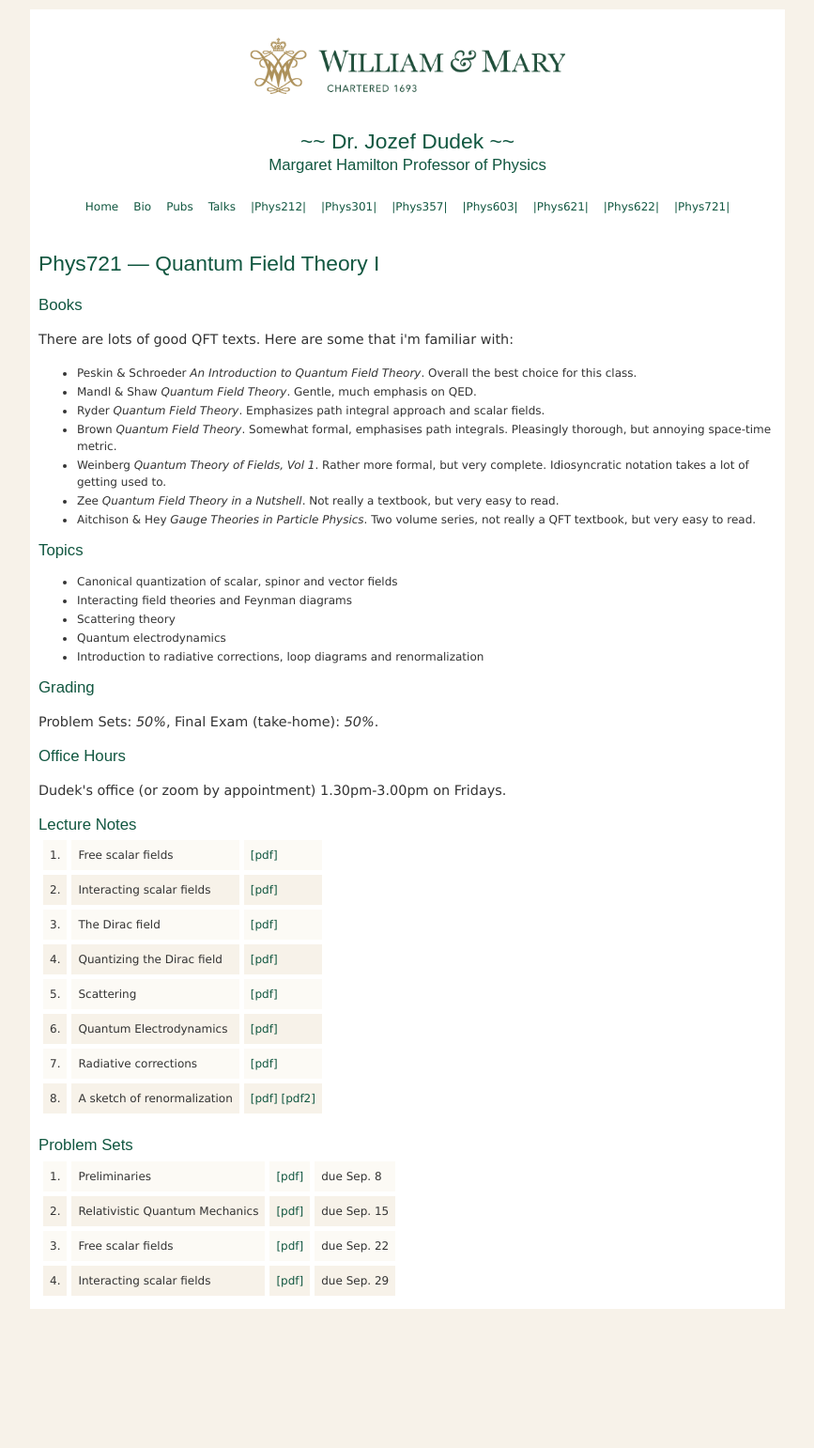
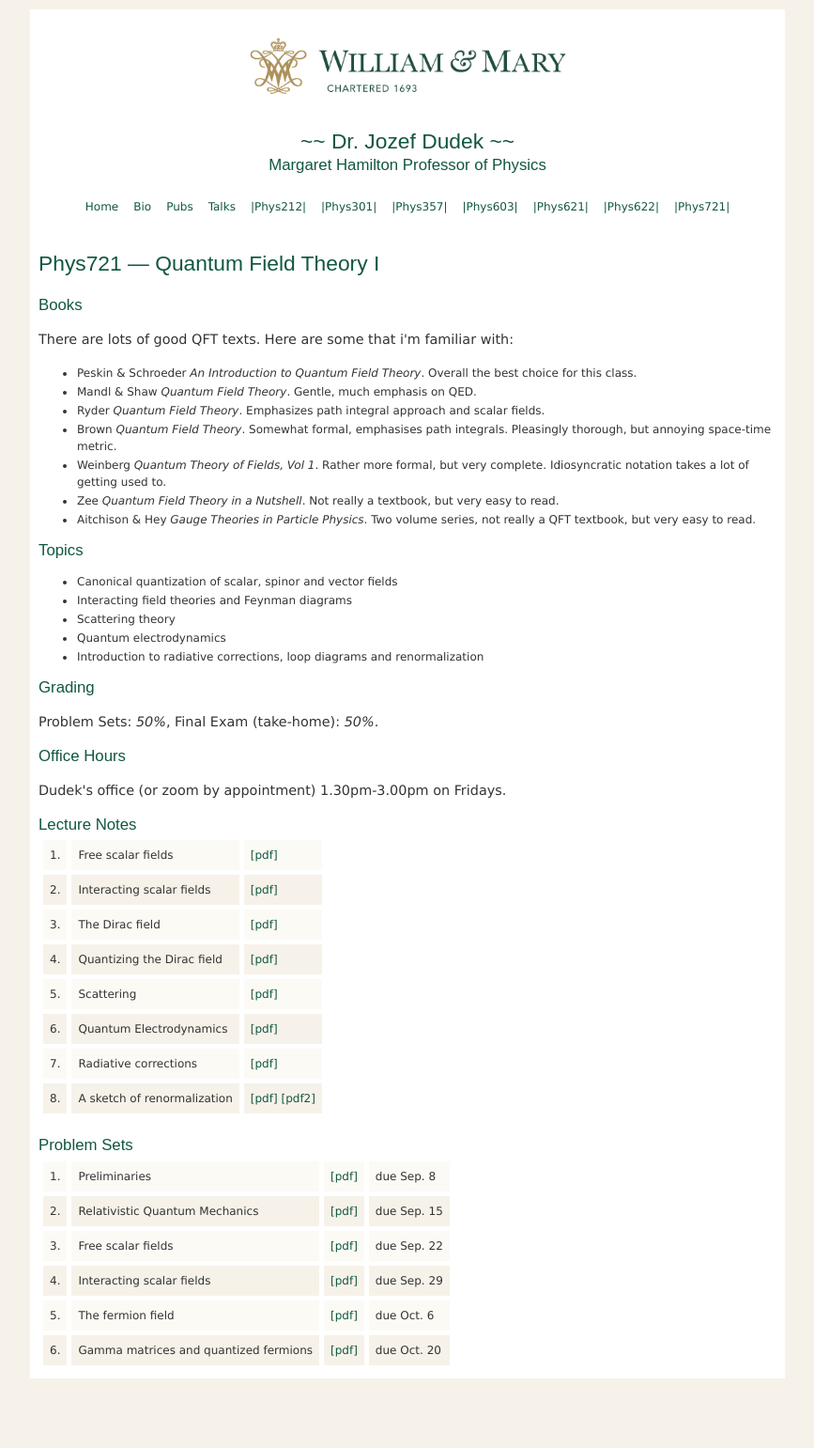
Before and after one commit to jozefdudek/personal_website, a Jekyll site: the page built from Phys721.html, in a window 1280 px wide. Shown: the whole page at 94% size, without its empty margins (192-1059 px from the left). Built offline with Jekyll 4.4.1, drawn with Linux system fonts in a browser that asks for light colours; before the commit the page ends 1467 px from its top, so only the background shows below that.

Commit message:
added hw5/hw6

```diff
--- a/Phys721.html
+++ b/Phys721.html
@@ -181,26 +181,30 @@
     </tr>
 
 
-   <!--
+
 
       <tr class="highlights">
         <td class="highlights"> 5. </td>
         <td class="highlights">The fermion field</td>
         <td class="highlights">
-          <a href="https://wm1693.box.com/s/xj4r6pcf77pqrb82ovvys5ah5xxv65pv">[pdf]</a>
+          <a href="https://wm1693.box.com/s/47z19qg0ya3nt4ce257wqt43av1sqdf2">[pdf]</a>
         </td>
-        <td class="highlights">due Oct. 14</td>
+        <td class="highlights">due Oct. 6</td>
       </tr>
+
+
 
         <tr class="highlights">
         <td class="highlights"> 6. </td>
         <td class="highlights">Gamma matrices and quantized fermions</td>
         <td class="highlights">
-          <a href="https://wm1693.box.com/s/cfhsc2e3vu7485tqbzgw2w4f2o1rqcfp">[pdf]</a>
+          <a href="https://wm1693.box.com/s/3vkfb1admbn5v1hxioqbz6uocx6haw6n">[pdf]</a>
         </td>
-        <td class="highlights">due Oct. 21</td>
+        <td class="highlights">due Oct. 20</td>
       </tr>
 
+
+         <!--
           <tr class="highlights">
         <td class="highlights"> 7. </td>
         <td class="highlights">Scattering and decays</td>
```
